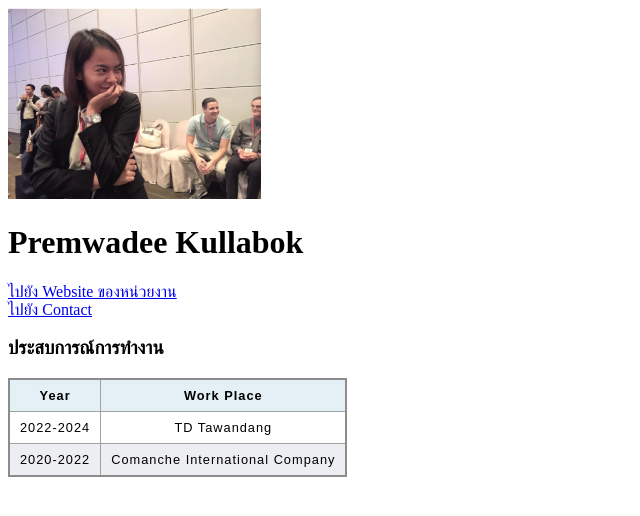
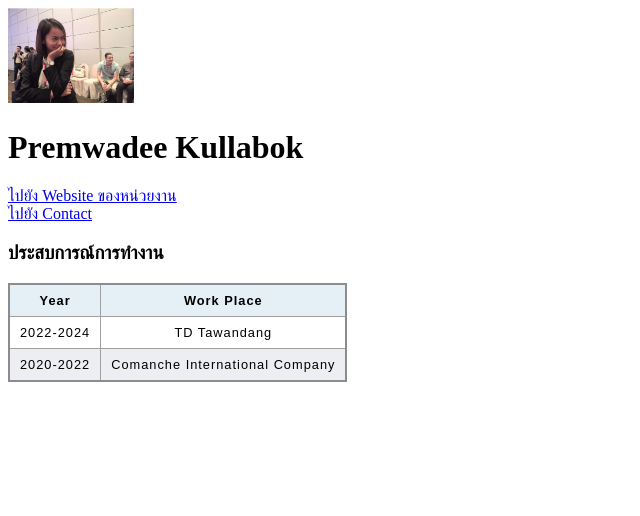
Before and after one commit to premwadee1992/mypage2024, a plain HTML site: page index.html in a window 1280 px wide. Shown: the whole page, without its empty margins (0-640 px from the left). Drawn offline with Linux system fonts and the light colour scheme; files whose address does not match are found by name.

Commit message:
Update index.html

```diff
--- a/index.html
+++ b/index.html
@@ -7,7 +7,7 @@
     <link rel="stylesheet" href="styles.css">
 </head>
 <body>
-    <img src="/Users/premwadee.ku/Desktop/Fullstack Development 2024/HTML personal site/Profile.jpg" style="width: 20%; height: auto;">
+    <img src="/Users/premwadee.ku/Desktop/Fullstack Development 2024/HTML personal site/profile.jpg" style="width: 10%; height: auto;">
    <h1>Premwadee Kullabok</h1>
    <a href = "https://nest.tdshop.io/products/pre-order/pre-order-catalogs-list"> ไปยัง Website ของหน่วยงาน </a>
    <br>
```
